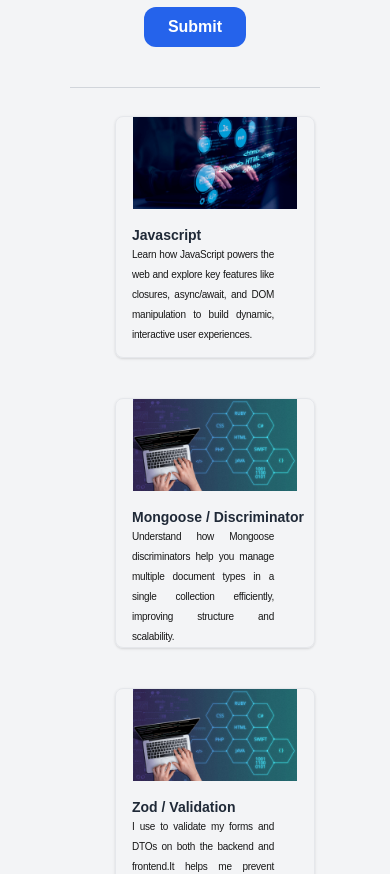
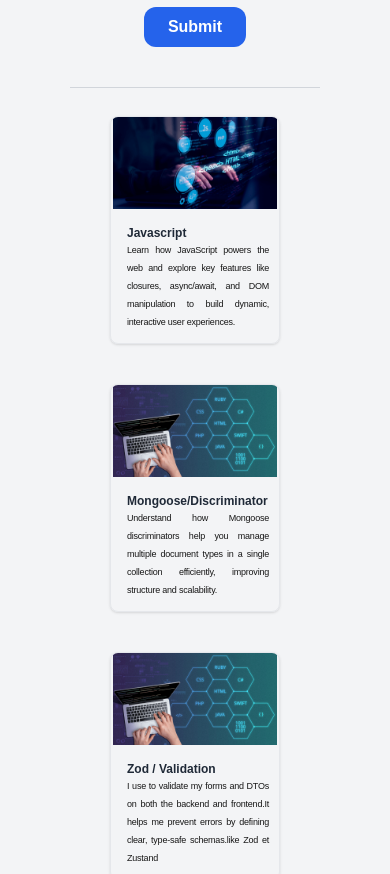
Before and after one commit to Belajouza-foued/New-portfolio, a Next.js app: page /blogs in a window 390 px wide. Shown: the part 1145-2019 px from the top of the page. Built offline with nearby package versions, Linux system fonts and the light colour scheme.

Commit message:
derniers retouches

```diff
--- a/app/blogs/Blog.css
+++ b/app/blogs/Blog.css
@@ -1,8 +1,12 @@
 @media (max-width :768px) {
  .group {
  margin: auto;
-   max-width: 200px;
-max-height: 250px;
+   width: 170px ;
+max-height: 260px;
+transform: translateX(-20px);
+    }
+    .group-hover {
+
     }
 
 
--- a/app/blogs/page.tsx
+++ b/app/blogs/page.tsx
@@ -16,7 +16,7 @@
   },
   {
     id: 11,
-      title: "Mongoose / Discriminator",
+      title: "Mongoose/Discriminator",
     images: ["/assets/blog3.png","/assets/blog4.png"],
     href: "/contact",
     description : "Understand how Mongoose discriminators help you manage multiple document types in a single collection efficiently, improving structure and scalability."
@@ -125,16 +125,16 @@
             fill
              className="absolute inset-0 object-contain opacity-0
                transition duration-300
-               group-hover:opacity-100 group-hover:scale-105"
+               group-hover:opacity-100 group-hover:scale-105 pb-2"
                   />
         )}
           </div>
       <div className="pt-2 ps-2">
 
-        <Link href={imgBlog.href} className="text-sm font-semibold text-gray-800 hover:text-blue-500 block ps-2">
+        <Link href={imgBlog.href} className="text-xs font-semibold text-gray-800 hover:text-blue-500 block ps-2">
           {imgBlog.title}
         </Link>
-              <p className="text-justify text-[10px] md:text-[12px] md:tracking-tight tracking-tight max-w-[150px] md:max-w-[220px] ps-2 pb-3 leading-[2]">
+              <p className="text-justify text-[9px] md:text-[12px] md:tracking-tight tracking-tight max-w-[150px] md:max-w-[220px] ps-2 pb-3 leading-[2]">
 {imgBlog.description}
   </p>
       </div>
--- a/app/page.css
+++ b/app/page.css
@@ -44,6 +44,9 @@
   display: inline-block;
 }
 @media (max-width: 768px) {
+  .project-card {
+
+  }
 .paragraph-projects {
 
 }
@@ -58,8 +61,7 @@
     font-size: 12px;
   }
   .web-app {
-    transform: translateX(30px);
-
+    margin: 0 auto;
       }
 
 
```
